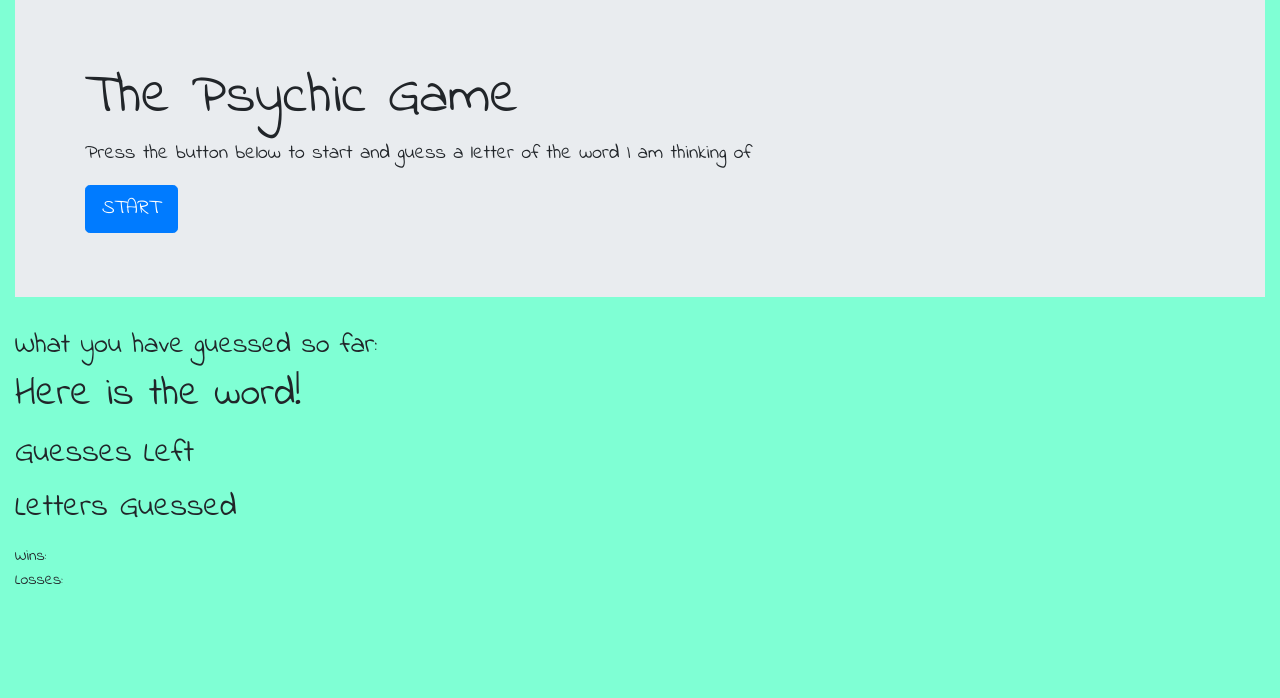
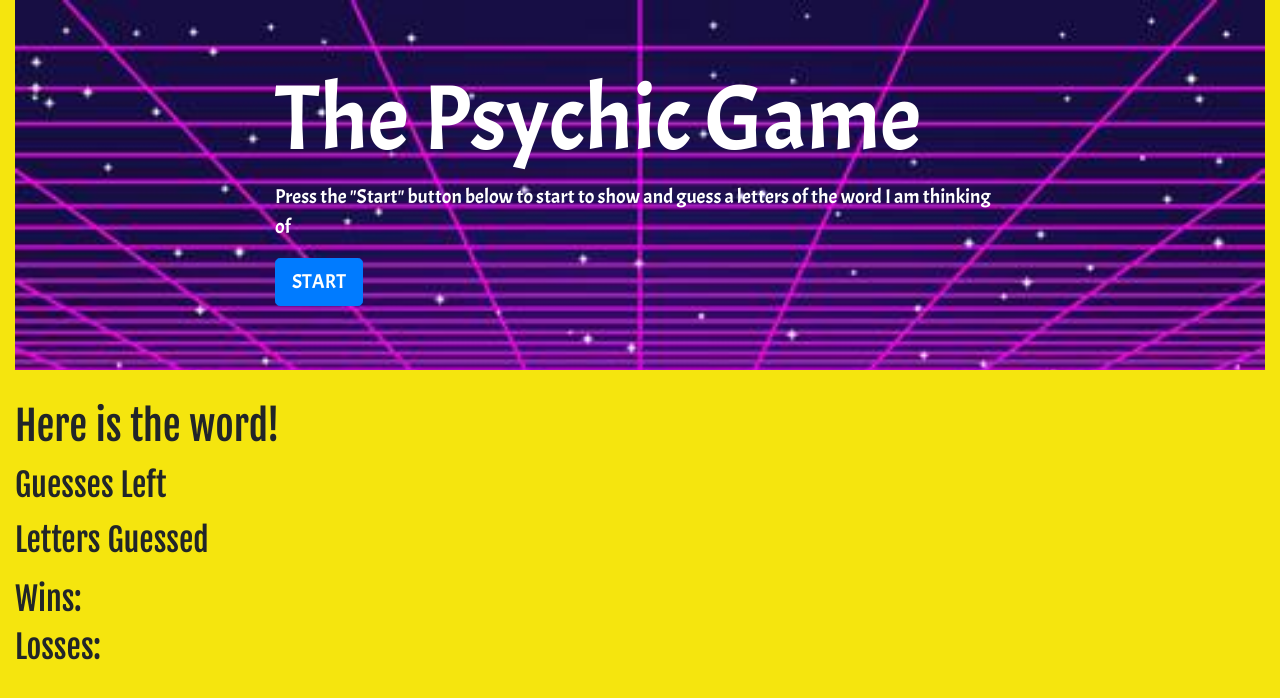
Before and after one commit to NathanNovak/Psychic-Game, a plain HTML site: page index.html in a window 1280 px wide. Drawn offline with nearby package versions, Linux system fonts and the light colour scheme; a web font is replaced by a local one.

Commit message:
updated game css

```diff
--- a/assets/css/style.css
+++ b/assets/css/style.css
@@ -1,6 +1,20 @@
 .body{
     font-family: 'Indie Flower', cursive;
-    background-color: aquamarine;
+    background-color: rgb(245, 229, 14);
     margin: 0px 15px 15px 15px;
 
 }
+.jumbotron-1{
+    background-image: url("../images/retro-vintage-80s.jpg");
+    background-repeat: no-repeat;
+    background-size: 100%;
+
+}
+.inner-text{
+    color: white;
+    font-family: 'Acme', sans-serif;
+}
+.lower-text{
+    font-family:'Fjalla One', sans-serif;
+    font-size: 32px;
+}
--- a/assets/javascript/javascript.js
+++ b/assets/javascript/javascript.js
@@ -74,11 +74,12 @@ function playGame() {
                 if (answerArray.indexOf("_") === -1) {
                     wins++;
                     document.getElementById("wins").innerHTML = wins;
+                    alert("YOU WIN!!")
                 }
                 else if (guesses === 0){
                     losses++;
                     document.getElementById("losses").innerHTML = losses;
-                    console.log("GameOver");
+                    alert("GameOver");
 
                 }
             }
--- a/index.html
+++ b/index.html
@@ -1,29 +1,39 @@
 <!doctype.<!DOCTYPE html>
 <html>
+
 <head>
     <meta charset="utf-8" />
     <meta http-equiv="X-UA-Compatible" content="IE=edge">
     <title>Psychic-Game</title>
     <meta name="viewport" content="width=device-width, initial-scale=1">
     <!-- <link rel="stylesheet" type="text/css" media="screen" href="assets/css/reset.css" /> -->
-    <link rel="stylesheet" href="https://stackpath.bootstrapcdn.com/bootstrap/4.1.1/css/bootstrap.min.css" integrity="sha384-WskhaSGFgHYWDcbwN70/dfYBj47jz9qbsMId/iRN3ewGhXQFZCSftd1LZCfmhktB" crossorigin="anonymous">
-    <link href="https://fonts.googleapis.com/css?family=Acme|Indie+Flower|Skranji" rel="stylesheet">
+    <link rel="stylesheet" href="https://stackpath.bootstrapcdn.com/bootstrap/4.1.1/css/bootstrap.min.css" integrity="sha384-WskhaSGFgHYWDcbwN70/dfYBj47jz9qbsMId/iRN3ewGhXQFZCSftd1LZCfmhktB"
+        crossorigin="anonymous">
+    <link href="https://fonts.googleapis.com/css?family=Acme|Fjalla+One|Indie+Flower" rel="stylesheet">
     <link rel="stylesheet" type="text/css" media="screen" href="assets/css/style.css" />
 
 </head>
+
 <body class="body">
 
-        <div class="jumbotron jumbotron-fluid">
+    <div class="jumbotron-1 jumbotron jumbotron-fluid">
+
         <div class="container">
-                  <h1 class="display-4">The Psychic Game</h1>
-                  <p class="lead">Press the button below to start and guess a letter of the word I am thinking of</p>
+            <div class="row">
+                <div class="col-md-2"></div>
+                <div class="inner-text col-md-8">
+                    <h1 class="display-4" style="font-size: 92px;">The Psychic Game</h1>
+                    <p class="lead">Press the "Start" button below to start to show and guess a letters of the word I am thinking of</p>
                     <button onclick="playGame()" type="button" class="btn btn-primary btn-lg">START</button>
+                </div>
+                <div class="col-md-2"></div>
+            </div>
+
 
         </div>
     </div>
 
-    <h3>What you have guessed so far:</h3>
-
+    <div class="lower-text">
         <h1>Here is the word!</h1>
         <p id="correctLetters"></p>
         <h2>Guesses Left</h2>
@@ -31,15 +41,22 @@
 
         <h2>Letters Guessed</h2>
         <p id="lettersGuessed"></p>
+        Wins:
+        <span id="wins"></span>
+        <br> Losses:
+        <span id="losses"></span>
+    </div>
 
-Wins: <span id="wins"></span><br>
-Losses: <span id="losses"></span>
 
 
 </body>
 
 <script src="assets/javascript/javascript.js"></script>
-<script src="https://code.jquery.com/jquery-3.3.1.slim.min.js" integrity="sha384-q8i/X+965DzO0rT7abK41JStQIAqVgRVzpbzo5smXKp4YfRvH+8abtTE1Pi6jizo" crossorigin="anonymous"></script>
-<script src="https://cdnjs.cloudflare.com/ajax/libs/popper.js/1.14.3/umd/popper.min.js" integrity="sha384-ZMP7rVo3mIykV+2+9J3UJ46jBk0WLaUAdn689aCwoqbBJiSnjAK/l8WvCWPIPm49" crossorigin="anonymous"></script>
-<script src="https://stackpath.bootstrapcdn.com/bootstrap/4.1.1/js/bootstrap.min.js" integrity="sha384-smHYKdLADwkXOn1EmN1qk/HfnUcbVRZyYmZ4qpPea6sjB/pTJ0euyQp0Mk8ck+5T" crossorigin="anonymous"></script>
+<script src="https://code.jquery.com/jquery-3.3.1.slim.min.js" integrity="sha384-q8i/X+965DzO0rT7abK41JStQIAqVgRVzpbzo5smXKp4YfRvH+8abtTE1Pi6jizo"
+    crossorigin="anonymous"></script>
+<script src="https://cdnjs.cloudflare.com/ajax/libs/popper.js/1.14.3/umd/popper.min.js" integrity="sha384-ZMP7rVo3mIykV+2+9J3UJ46jBk0WLaUAdn689aCwoqbBJiSnjAK/l8WvCWPIPm49"
+    crossorigin="anonymous"></script>
+<script src="https://stackpath.bootstrapcdn.com/bootstrap/4.1.1/js/bootstrap.min.js" integrity="sha384-smHYKdLADwkXOn1EmN1qk/HfnUcbVRZyYmZ4qpPea6sjB/pTJ0euyQp0Mk8ck+5T"
+    crossorigin="anonymous"></script>
+
 </html>
```
Also changed, not shown: assets/images/retro-vintage-80s.jpg (added). Lines whose indentation alone changed are shown as unchanged.
